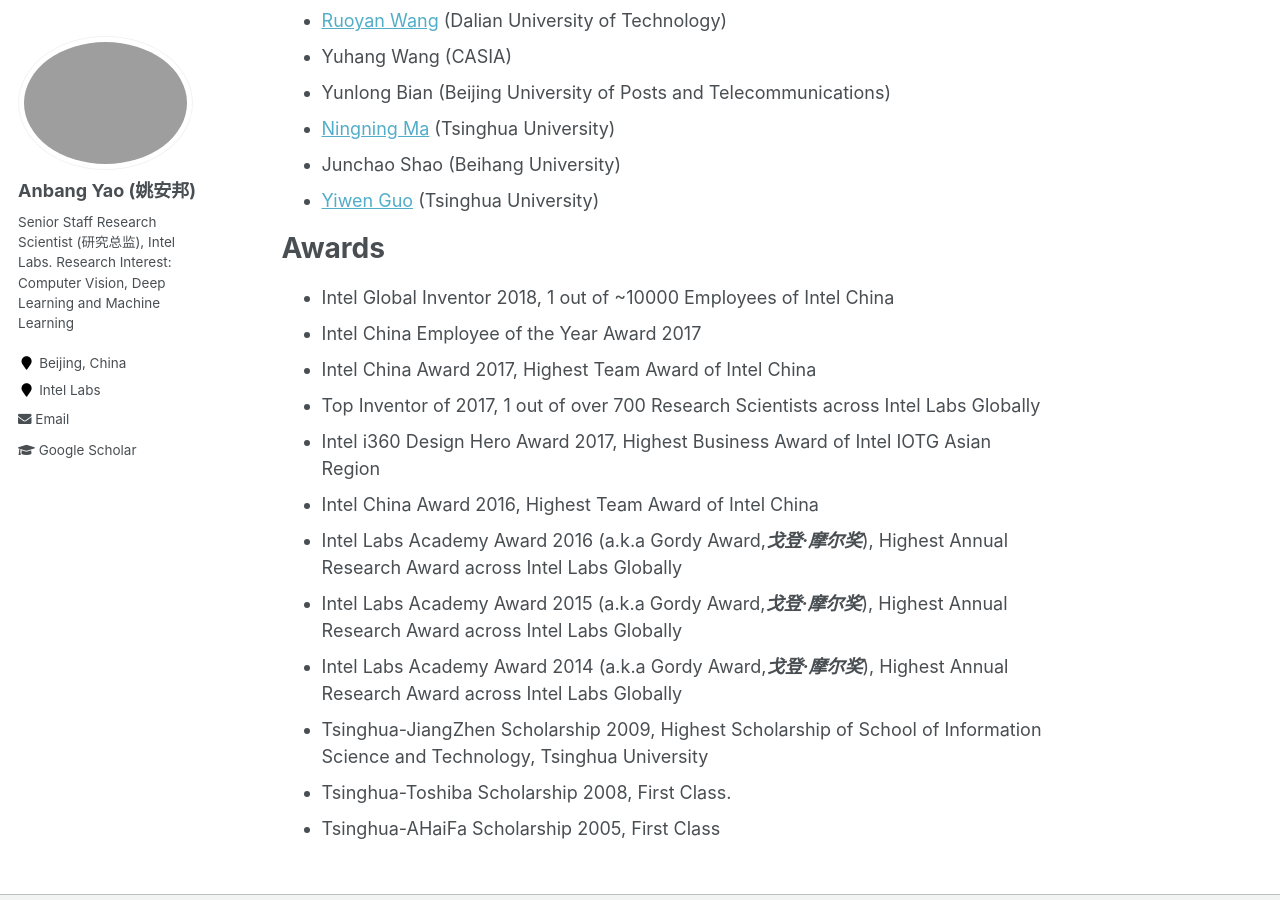
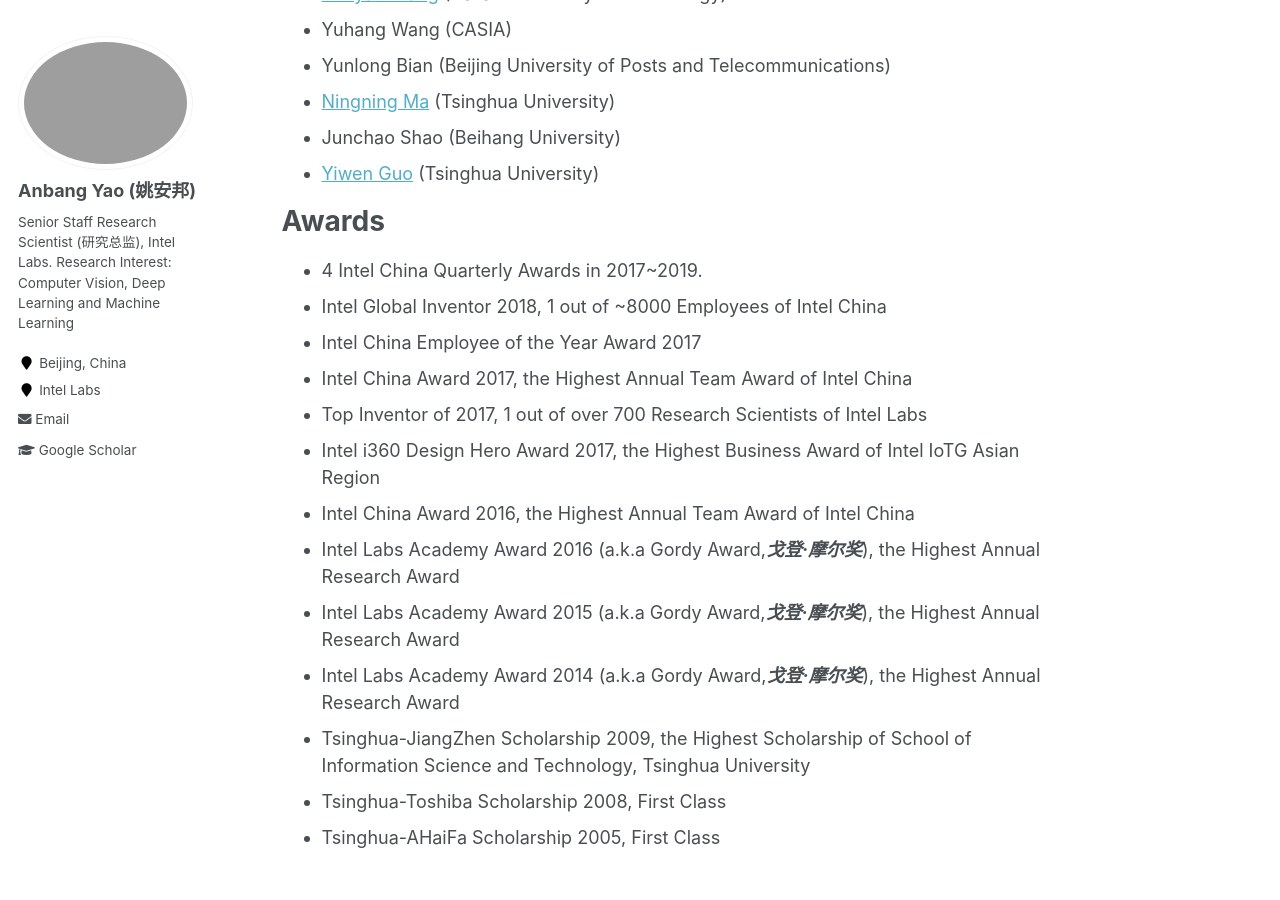
Before and after one commit to YaoAnbang/YaoAnbang.github.io, a Jekyll site: the page built from _pages/about.md, in a window 1280 px wide and 900 px high, scrolled down 3873 px. Built offline with Jekyll 4.4.1, drawn with Linux system fonts in a browser that asks for light colours; some of the changed text lies outside the part shown.

Commit message:
Update about.md

```diff
--- a/_pages/about.md
+++ b/_pages/about.md
@@ -102,16 +102,16 @@
 
 Awards
 =====
-
-+ Intel Global Inventor 2018, 1 out of ~10000 Employees of Intel China
++ 4 Intel China Quarterly Awards in 2017~2019.
++ Intel Global Inventor 2018, 1 out of ~8000 Employees of Intel China
 + Intel China Employee of the Year Award 2017
-+ Intel China Award 2017, Highest Team Award of Intel China
-+ Top Inventor of 2017, 1 out of over 700 Research Scientists across Intel Labs Globally
-+ Intel i360 Design Hero Award 2017, Highest Business Award of Intel IOTG Asian Region
-+ Intel China Award 2016, Highest Team Award of Intel China
-+ Intel Labs Academy Award 2016 (a.k.a Gordy Award,***戈登·摩尔奖***), Highest Annual Research Award across Intel Labs Globally
-+ Intel Labs Academy Award 2015 (a.k.a Gordy Award,***戈登·摩尔奖***), Highest Annual Research Award across Intel Labs Globally
-+ Intel Labs Academy Award 2014 (a.k.a Gordy Award,***戈登·摩尔奖***), Highest Annual Research Award across Intel Labs Globally
-+ Tsinghua-JiangZhen Scholarship 2009, Highest Scholarship of School of Information Science and Technology, Tsinghua University
-+ Tsinghua-Toshiba Scholarship 2008, First Class.
++ Intel China Award 2017, the Highest Annual Team Award of Intel China
++ Top Inventor of 2017, 1 out of over 700 Research Scientists of Intel Labs
++ Intel i360 Design Hero Award 2017, the Highest Business Award of Intel IoTG Asian Region
++ Intel China Award 2016, the Highest Annual Team Award of Intel China
++ Intel Labs Academy Award 2016 (a.k.a Gordy Award,***戈登·摩尔奖***), the Highest Annual Research Award
++ Intel Labs Academy Award 2015 (a.k.a Gordy Award,***戈登·摩尔奖***), the Highest Annual Research Award
++ Intel Labs Academy Award 2014 (a.k.a Gordy Award,***戈登·摩尔奖***), the Highest Annual Research Award
++ Tsinghua-JiangZhen Scholarship 2009, the Highest Scholarship of School of Information Science and Technology, Tsinghua University
++ Tsinghua-Toshiba Scholarship 2008, First Class
 + Tsinghua-AHaiFa Scholarship 2005, First Class
```
Also changed, not shown: other parts of _pages/about.md (+1 -1 lines).
